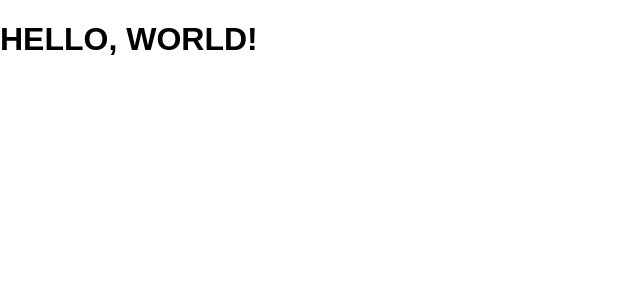
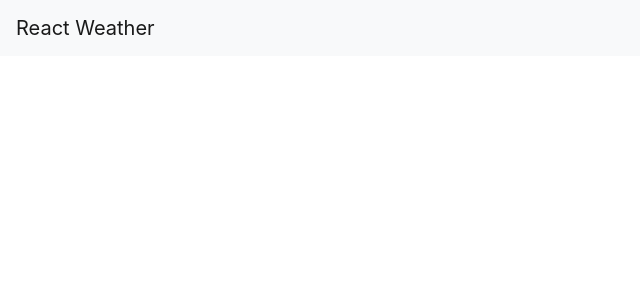
Before and after one commit to giacomocusinato/react-weather, a React (Create React App) app: page / in a window 1280 px wide. Shown: the top 300 px of the page, without its empty margins (0-640 px from the left). Built offline with nearby package versions, Linux system fonts and the light colour scheme.

Commit message:
[ADD] Implement Bootstrap 4 and add Header component

```diff
--- a/package.json
+++ b/package.json
@@ -3,6 +3,7 @@
   "version": "0.1.0",
   "private": true,
   "dependencies": {
+    "bootstrap": "4.0.0-beta",
     "node-sass-chokidar": "^0.0.3",
     "npm-run-all": "^4.0.2",
     "react": "^15.6.1",
--- a/src/components/App.js
+++ b/src/components/App.jsx
@@ -1,9 +1,11 @@
 import React, { Component } from 'react';
+
+import Header from './Header'
 
 class App extends Component {
   render() {
     return (
-      <h1 className="hello">Hello, World!</h1>
+      <Header />
     );
   }
 }
--- /dev/null
+++ b/src/components/Header.jsx
@@ -0,0 +1,13 @@
+import React, {Component} from 'react';
+
+class Header extends Component {
+  render() {
+    return (
+      <nav className="navbar navbar-light bg-light">
+        <h1 className="navbar-brand">React Weather</h1>
+      </nav>
+    );
+  }
+}
+
+export default Header;
--- a/src/styles/components/_app.scss
+++ /dev/null
@@ -1,3 +0,0 @@
-.hello {
-  text-transform: uppercase;
-}
--- /dev/null
+++ b/src/styles/components/_header.scss
@@ -0,0 +1,4 @@
+.navbar-brand {
+  font-weight: 400;
+  margin: 0;
+}
--- a/src/styles/main.scss
+++ b/src/styles/main.scss
@@ -1,7 +1,8 @@
-@import './components/app';
+@import 'bootstrap/scss/bootstrap.scss';
+
+@import './components/header';
 
 body {
   margin: 0;
   padding: 0;
-  font-family: sans-serif;
 }
```
Also changed, not shown: 1 other file (tests, documents, lock files or other folders).
